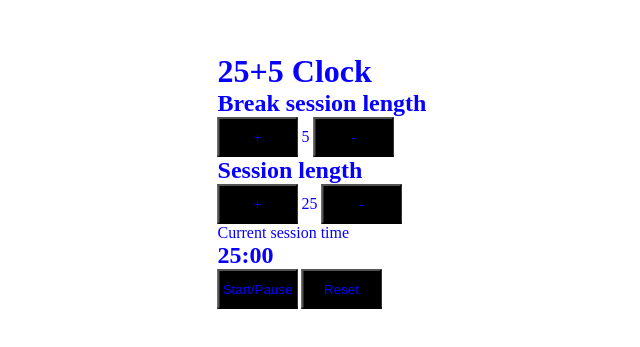
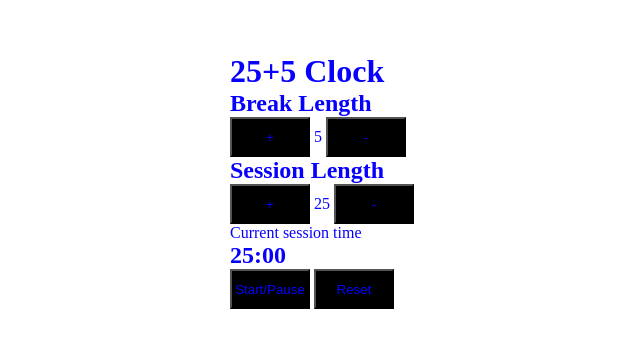
Before and after one commit to CptGrave/25-5clock, a plain HTML site: page index.html in a window 1280 px wide. Shown: the part 219-566 px from the top of the page, without its empty margins (318-958 px from the left). Drawn offline with Linux system fonts and the light colour scheme.

Commit message:
Update index.html

```diff
--- a/index.html
+++ b/index.html
@@ -8,15 +8,16 @@
   <div id="container">
   <h1>25+5 Clock</h1>
 
-  <h2>Break session length</h2>
+  <h2 id="break-label">Break Length</h2>
   <button id="break-increment">+</button>
   <span id="break-length">5</span>
   <button id="break-decrement">-</button>
 
-  <h2>Session length</h2>
+  <h2 id="session-label">Session Length</h2>
   <button id="session-increment">+</button>
   <span id="session-length">25</span>
   <button id="session-decrement">-</button>
+
 
   <div>
     <span id="timer-label">Current session time</span>
```
